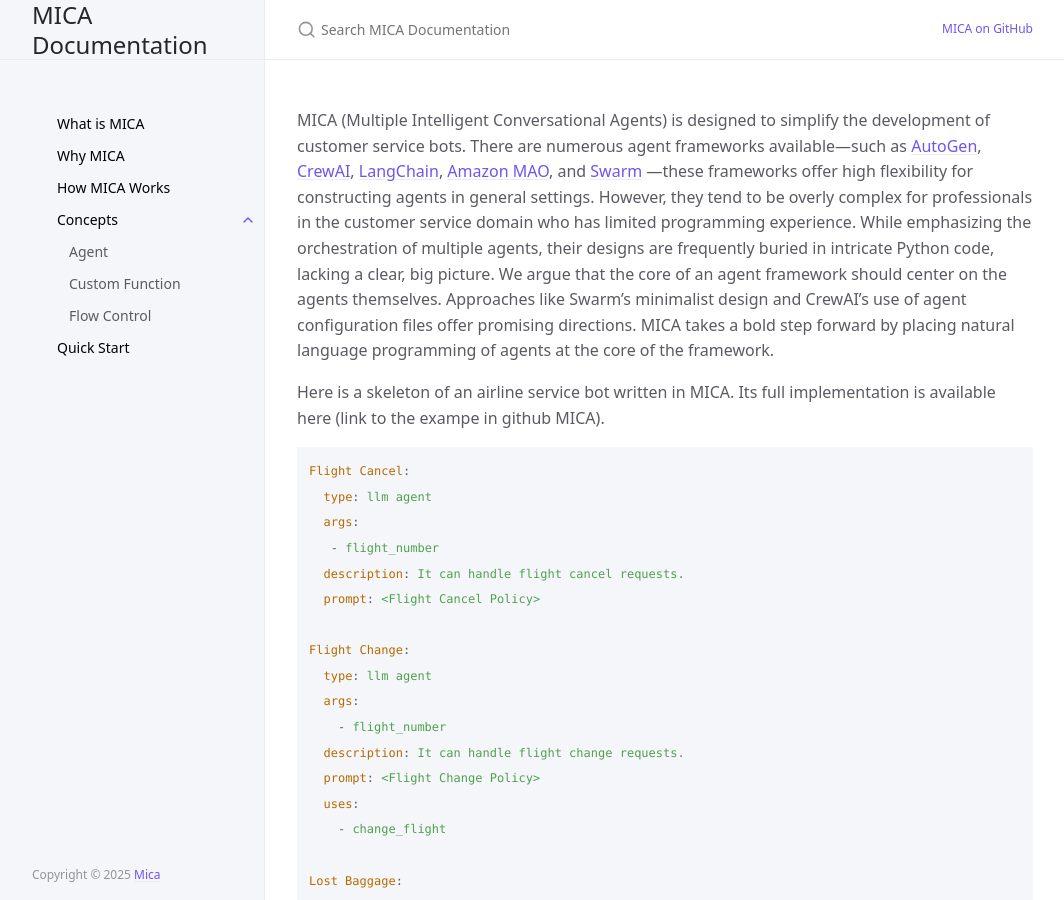
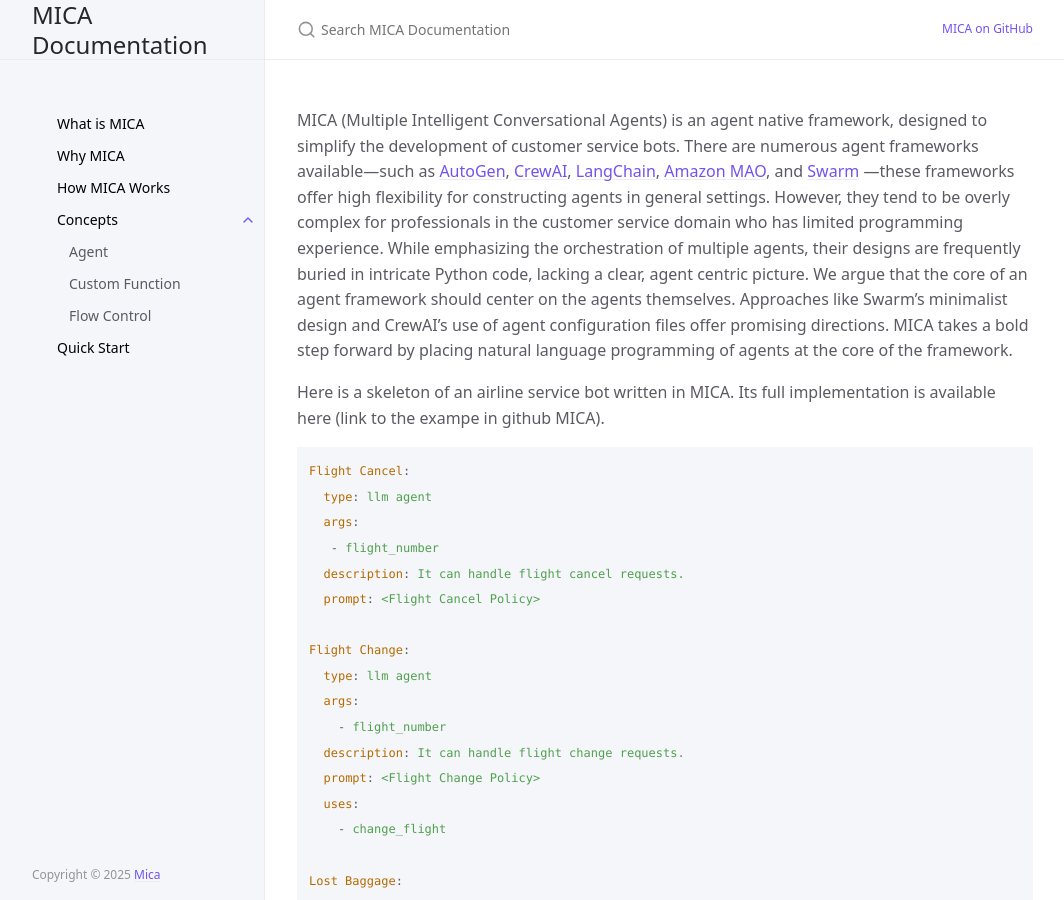
Before and after one commit to Mica-labs/Mica-labs.github.io, a Jekyll site: the page built from index.md, in a window 1280 px wide and 900 px high. Shown: the whole window, without its empty margins (107-1171 px from the left). Built offline with Jekyll 4.4.1, drawn with Linux system fonts in a browser that asks for light colours; cached includes are drawn as plain includes.

Commit message:
Update index.md

```diff
--- a/index.md
+++ b/index.md
@@ -6,8 +6,8 @@ description: "The Enterprise Level Agentic Solution"
 permalink: /
 ---
 
-MICA (Multiple Intelligent Conversational Agents) is designed to simplify the development of customer service bots. There are numerous agent frameworks available—such as [AutoGen](https://github.com/microsoft/autogen), [CrewAI](https://github.com/crewAIInc/crewAI), [LangChain](https://github.com/langchain-ai/langchain), [Amazon MAO](https://github.com/awslabs/multi-agent-orchestrator), and [Swarm](https://github.com/openai/swarm) —these frameworks offer high flexibility for constructing agents in general settings. However, they tend to be overly complex for professionals in the customer service domain who has limited programming experience.
-While emphasizing the orchestration of multiple agents, their designs are frequently buried in intricate Python code, lacking a clear, big picture. We argue that the core of an agent framework should center on the agents themselves. Approaches like Swarm’s minimalist design and CrewAI’s use of agent configuration files offer promising directions.  MICA takes a bold step forward by placing natural language programming of agents at the core of the framework.
+MICA (Multiple Intelligent Conversational Agents) is an agent native framework, designed to simplify the development of customer service bots. There are numerous agent frameworks available—such as [AutoGen](https://github.com/microsoft/autogen), [CrewAI](https://github.com/crewAIInc/crewAI), [LangChain](https://github.com/langchain-ai/langchain), [Amazon MAO](https://github.com/awslabs/multi-agent-orchestrator), and [Swarm](https://github.com/openai/swarm) —these frameworks offer high flexibility for constructing agents in general settings. However, they tend to be overly complex for professionals in the customer service domain who has limited programming experience.
+While emphasizing the orchestration of multiple agents, their designs are frequently buried in intricate Python code, lacking a clear, agent centric picture. We argue that the core of an agent framework should center on the agents themselves. Approaches like Swarm’s minimalist design and CrewAI’s use of agent configuration files offer promising directions.  MICA takes a bold step forward by placing natural language programming of agents at the core of the framework.
 
 Here is a skeleton of an airline service bot written in MICA. Its full implementation is available here (link to the exampe in github MICA).
 
```
